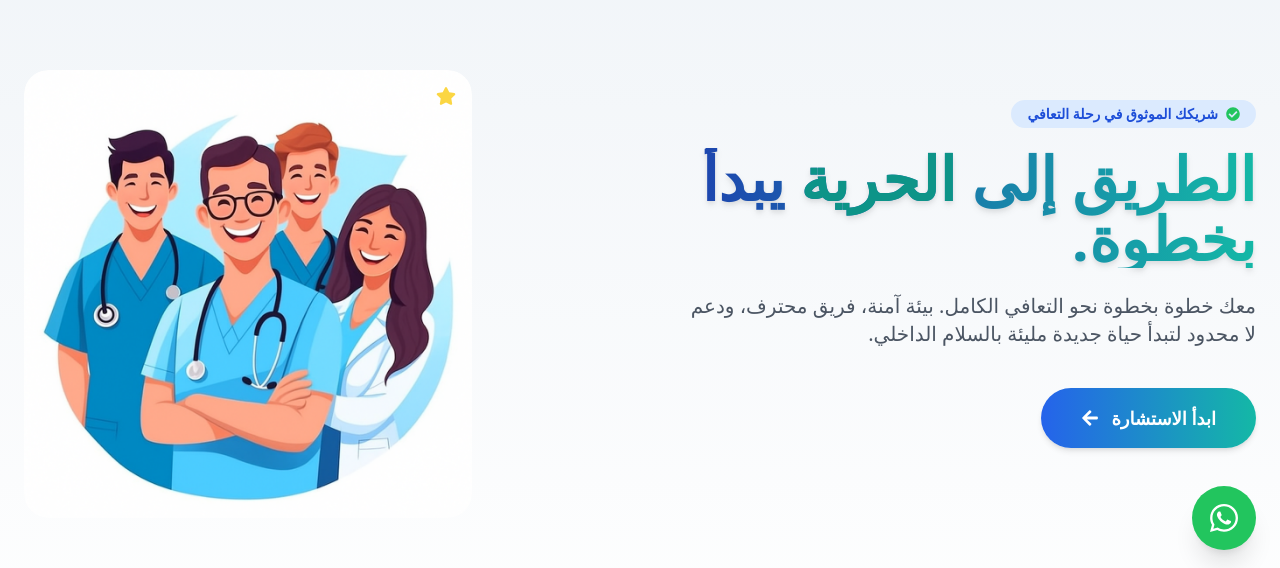
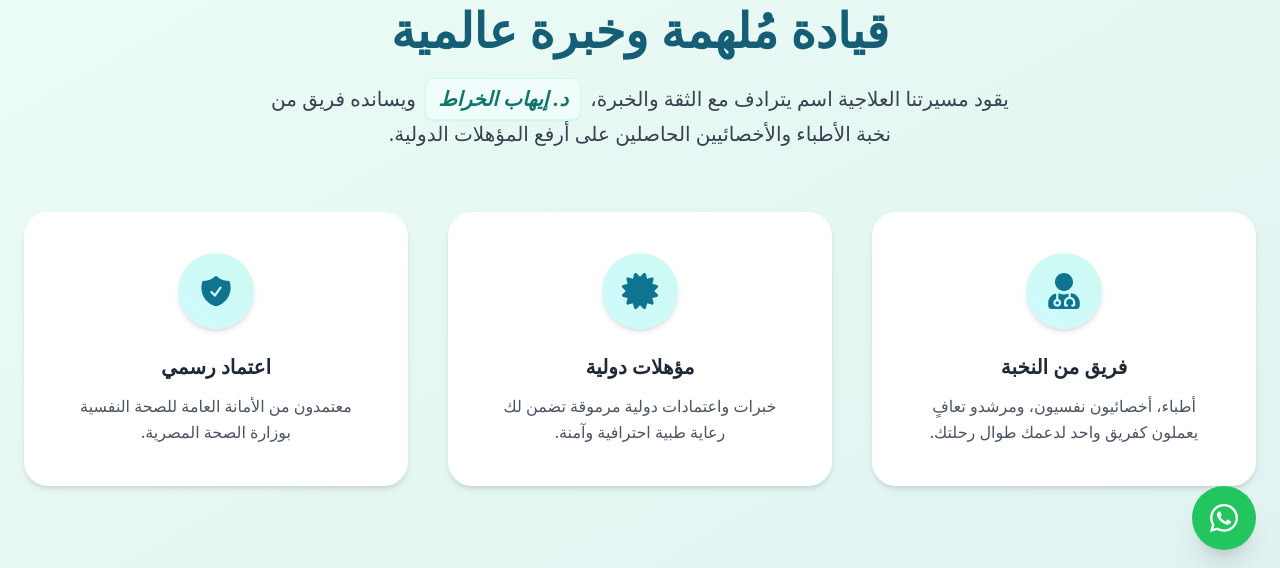
Before and after one commit to mariam168/freedom, a React (Vite) app: page / in a window 1280 px wide. Shown: the part 226-794 px from the top of the page. Built offline with nearby package versions, Linux system fonts and the light colour scheme.

Commit message:
Fix button click issue by adjusting main content padding

```diff
--- a/src/App.tsx
+++ b/src/App.tsx
@@ -1,8 +1,10 @@
+// src/App.jsx
+
 import React, { useEffect } from 'react';
 import { useTranslation } from 'react-i18next';
 import Navbar from './components/Navbar';
 import PhoneBar from './components/PhoneBar';
-import Hero from './components/Hero'; // تأكد من أن هذا هو اسم المكون الصحيح (HeroWithImage)
+import HeroWithImage from './components/HeroWithImage'; // تأكدت من استخدام الاسم الصحيح
 import Leadership from './components/Leadership';
 import Services from './components/Services';
 import Methodology from './components/Methodology';
@@ -19,19 +21,20 @@ function App(): React.JSX.Element {
   }, [i18n, i18n.language]);
 
   return (
-    // 1. أضفنا حاوية خارجية بـ relative كأفضل ممارسة
+    // استخدام div خارجي مع relative هو أفضل ممارسة
     <div className="relative">
       <PhoneBar />
       <Navbar />
 
-      {/* ✅ --- هذا هو السطر الذي تم تصحيحه --- ✅ */}
+      {/* ✅ --- هذا هو الحل الجذري والنهائي للمشكلة --- ✅ */}
       {/*
-        أعطينا padding-top كافٍ ومتجاوب لضمان أن المحتوى يبدأ بعد الـ Navbar.
-        - pt-[150px] على الجوال.
-        - md:pt-[120px] على الشاشات الأكبر.
+        نعطي مساحة علوية كافية (padding-top) للمحتوى الرئيسي.
+        - 150px على الجوال (لأن PhoneBar + Navbar يأخذان حوالي 132px).
+        - 120px على الحاسوب (لأن PhoneBar + Navbar يأخذان حوالي 104px).
+        هذا يضمن أن قسم Hero يبدأ "بعد" الـ Navbar تمامًا، وليس تحته.
       */}
       <main className="pt-[150px] md:pt-[120px]">
-        <Hero />
+        <HeroWithImage />
         <Leadership />
         <Services />
         <Methodology />
```
